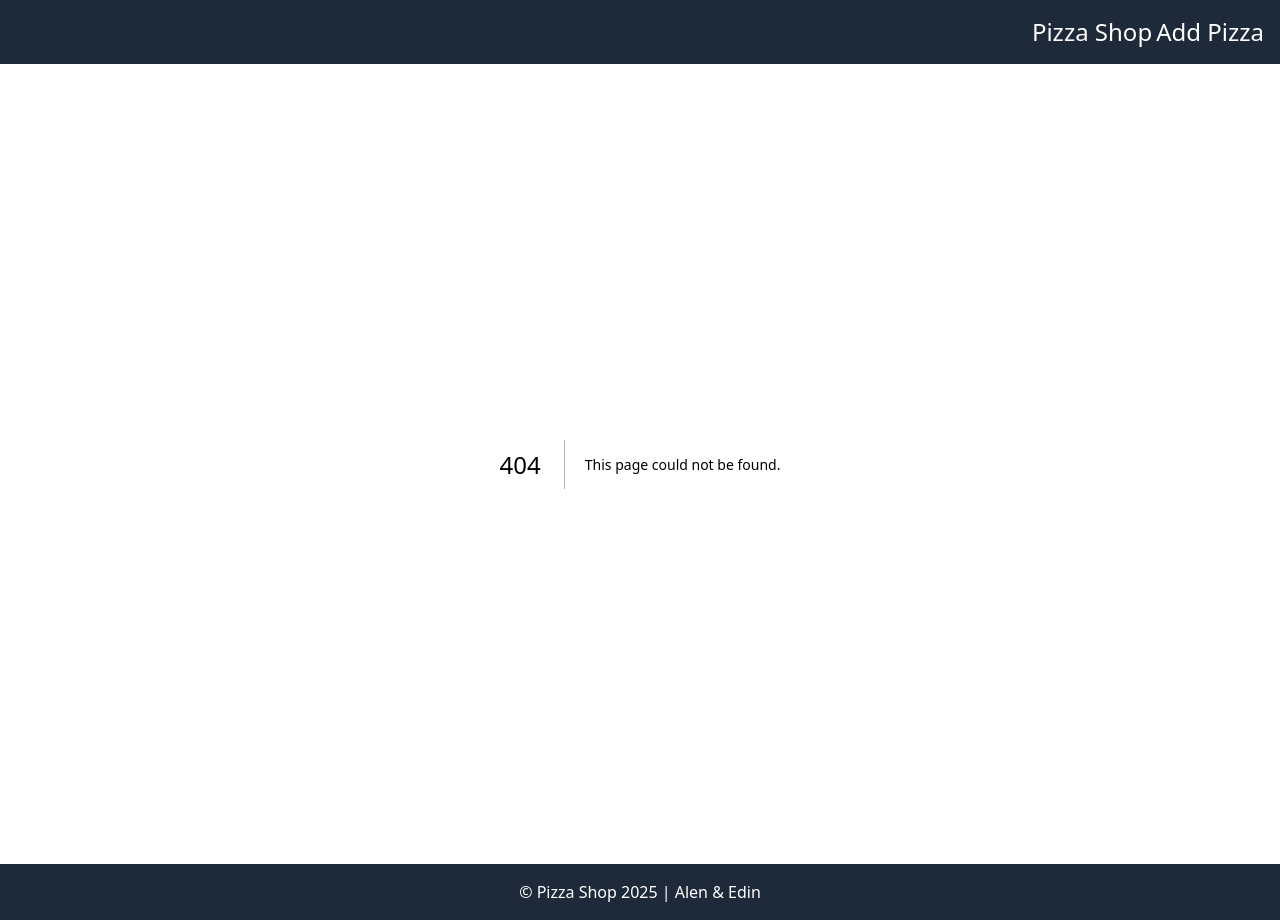
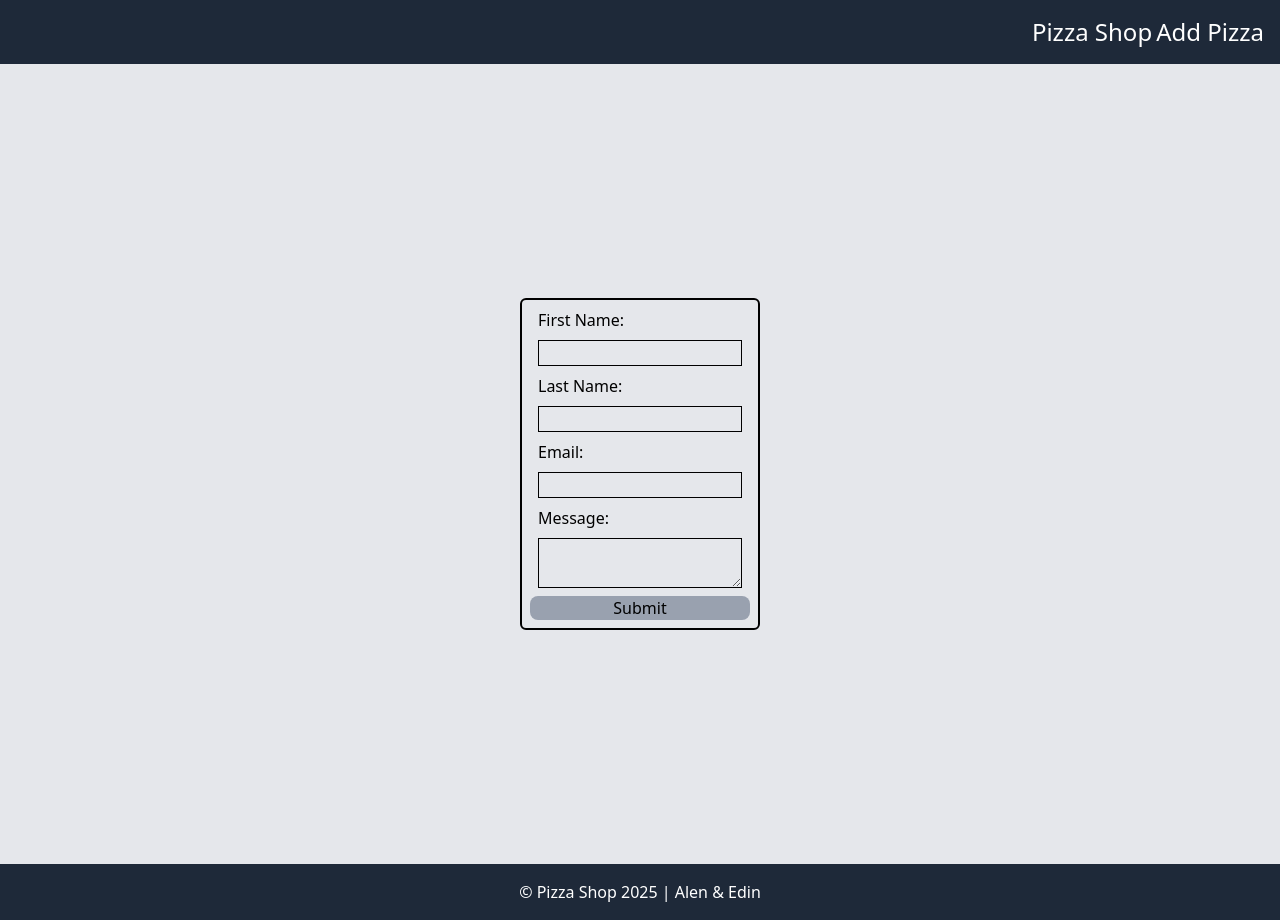
Before and after one commit to edinvnode/pizza-app-nextjs, a Next.js app: page /contact in a window 1280 px wide. Before the commit this address had no page. Built offline with nearby package versions, Linux system fonts and the light colour scheme.

Commit message:
Contact us form created

```diff
--- a/app/about/page.tsx
+++ b/app/about/page.tsx
@@ -65,7 +65,7 @@ export default function About() {
             width="600"
             height="450"
             style={{ border: '0' }}
-            allowfullscreen=""
+            allowFullScreen=""
             loading="lazy"
             referrerpolicy="no-referrer-when-downgrade"
           ></iframe>
--- /dev/null
+++ b/app/contact/page.tsx
@@ -0,0 +1,103 @@
+'use client';
+
+import { FormEvent, useState } from 'react';
+
+export default function Contact() {
+  const [errorMessage, setErrorMessage] = useState<string>('');
+  const [formData, setFormData] = useState({
+    firstName: '',
+    lastName: '',
+    email: '',
+    message: '',
+  });
+
+  const handleChange = (e) => {
+    const { name, value } = e.target;
+    setFormData({
+      ...formData,
+      [name]: value,
+    });
+  };
+
+  const handleSubmit = (e: FormEvent) => {
+    e.preventDefault();
+
+    if (
+      formData.firstName.trim() === '' ||
+      formData.lastName.trim() === '' ||
+      formData.email.trim() === '' ||
+      formData.message.trim() === ''
+    ) {
+      setErrorMessage('Error. Please fill in all the required fields.');
+    } else {
+      setErrorMessage('');
+    }
+
+    console.log(formData);
+  };
+
+  /*
+    - Uraditi disable button ukoliko validacija nije prosle i obojiti ga u sivo
+    - Kontakt formu poslati na mail - istraziti node.js mailer
+
+  */
+
+  const isDisabled =
+    formData.email === '' ||
+    formData.firstName === '' ||
+    formData.lastName === '' ||
+    formData.message === '';
+
+  return (
+    <div className="flex flex-col justify-center items-center h-screen bg-gray-200">
+      <form
+        className="flex flex-col border-2 rounded-md p-2 w-60"
+        onSubmit={handleSubmit}
+      >
+        <label className="mx-2">First Name:</label>
+        <input
+          type="text"
+          className="my-2 mx-2 border-1"
+          name="firstName"
+          onChange={handleChange}
+          value={formData.firstName}
+        />
+        <label className="mx-2">Last Name:</label>
+        <input
+          type="text"
+          className="my-2 mx-2 border-1"
+          name="lastName"
+          onChange={handleChange}
+          value={formData.lastName}
+        />
+        <label className="mx-2">Email:</label>
+        <input
+          type="email"
+          className="my-2 mx-2 border-1"
+          name="email"
+          onChange={handleChange}
+          value={formData.email}
+        />
+        <label className="mx-2">Message:</label>
+        <textarea
+          className="mx-2 my-2 border-1 border-black"
+          name="message"
+          onChange={handleChange}
+          value={formData.message}
+        ></textarea>
+        <button
+          type="submit"
+          className={`rounded-lg ${
+            isDisabled
+              ? 'bg-gray-400 cursor-not-allowed'
+              : 'bg-blue-500 hover:bg-blue-600 text-white cursor-pointer'
+          }`}
+          disabled={isDisabled}
+        >
+          Submit
+        </button>
+        <p className="text-red-500">{errorMessage}</p>
+      </form>
+    </div>
+  );
+}
--- a/app/globals.css
+++ b/app/globals.css
@@ -1 +1,5 @@
 @import 'tailwindcss';
+
+* {
+  box-sizing: border-box;
+}
```
